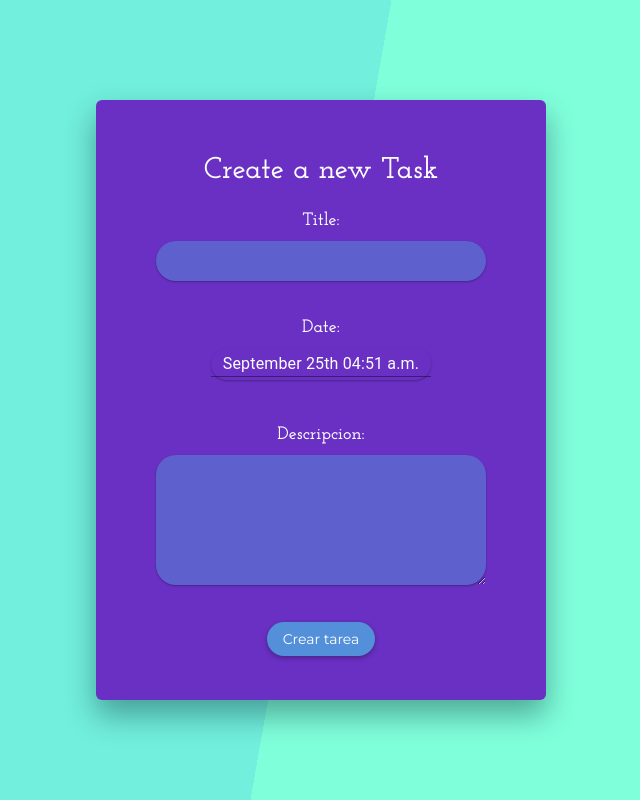
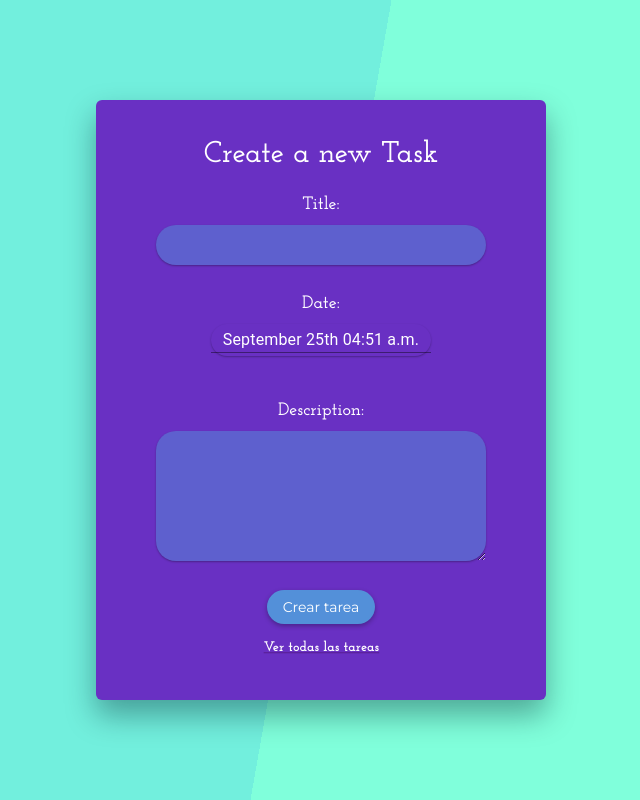
Before and after one commit to JoacoMaurtua/Complete-task-manager, a React (Create React App) app in the folder client/: page / in a window 1280 px wide. Shown: the whole page, without its empty margins (319-959 px from the left). Built offline with nearby package versions, Linux system fonts and the light colour scheme.

Commit message:
handle onChange function

```diff
--- a/client/src/App.css
+++ b/client/src/App.css
@@ -22,7 +22,7 @@
   width: 25%;
   min-width:28.125rem;
   height: 37.5rem;
-  padding: 1.875rem;
+  padding: .875rem;
   box-sizing: border-box;
   border-radius: .375rem;
   box-shadow: 0 15px 30px rgba(4, 40, 49, 0.4);
@@ -52,7 +52,7 @@ label{
 input, textarea{
   background-color: #5e60ce;
   color: #fff;
-  margin-bottom: 2.5rem;
+  margin-bottom: 2rem;
   width: 18.75rem;
   min-width: 15.625rem;
   padding: 15px 10px 10px 20px;
@@ -89,3 +89,16 @@ input, textarea{
   background-color: #48bfe3;
 
 }
+
+p{
+  color:#fff;
+  font-weight: bold;
+  transform: scale(0.87);
+}
+
+p:hover{
+  transform: scale(0.90);
+  transition: all 0.3s ease-in-out;
+  font-size: 18px;
+  color: #80ffdb;
+}
--- a/client/src/components/Form.js
+++ b/client/src/components/Form.js
@@ -1,12 +1,27 @@
 import React, {useState, useEffect} from 'react';
 import axios from 'axios';
 import {DateTimePicker} from '@material-ui/pickers';
+import {Link} from 'react-router-dom';
 
 export default function Form({create,update}) {
 
   const [dateSelected, setDateSelected] = useState(new Date());
+  console.log(dateSelected);
 
-  console.log(dateSelected)
+  const [taskInput, setTaskInput] = useState({
+    title:'',
+    description:''
+  });
+
+  const handleOnChange =e=>{
+    const {name,value} = e.target;
+    setTaskInput({
+      ...taskInput,
+      [name]:value
+    })
+  };
+
+  const {title,description} = taskInput;
 
   return (
     <div className="formContainer">
@@ -16,26 +31,36 @@ export default function Form({create,update}) {
       <form>
         <label htmlFor="title"Title>Title: </label>
         <input
-
+          name="title"
+          value={title}
           id="title"
           type="text"
+          onChange={handleOnChange}
         />
 
         <label htmlFor='date'>Date: </label>
         <DateTimePicker className="datePicker"
+          name="date"
           style={{marginBottom:'3rem', color:'white'}}
           value={dateSelected}
           onChange={setDateSelected}
         />
 
-        <label htmlFor='texttarea'>Descripcion: </label>
+        <label htmlFor='textarea'>Description: </label>
         <textarea
-
+            name="description"
+            value={description}
             id="textarea"
             cols='30' rows='7.5'
+            onChange={handleOnChange}
         ></textarea>
 
         <button className = "taskButton" type="submit">Crear tarea</button>
+
+        <Link>
+          <p>Ver todas las tareas</p>
+        </Link>
+
 
       </form>
 
```
Also changed, not shown: client/src/components/TaskList.js (added, +11 -0 lines).
